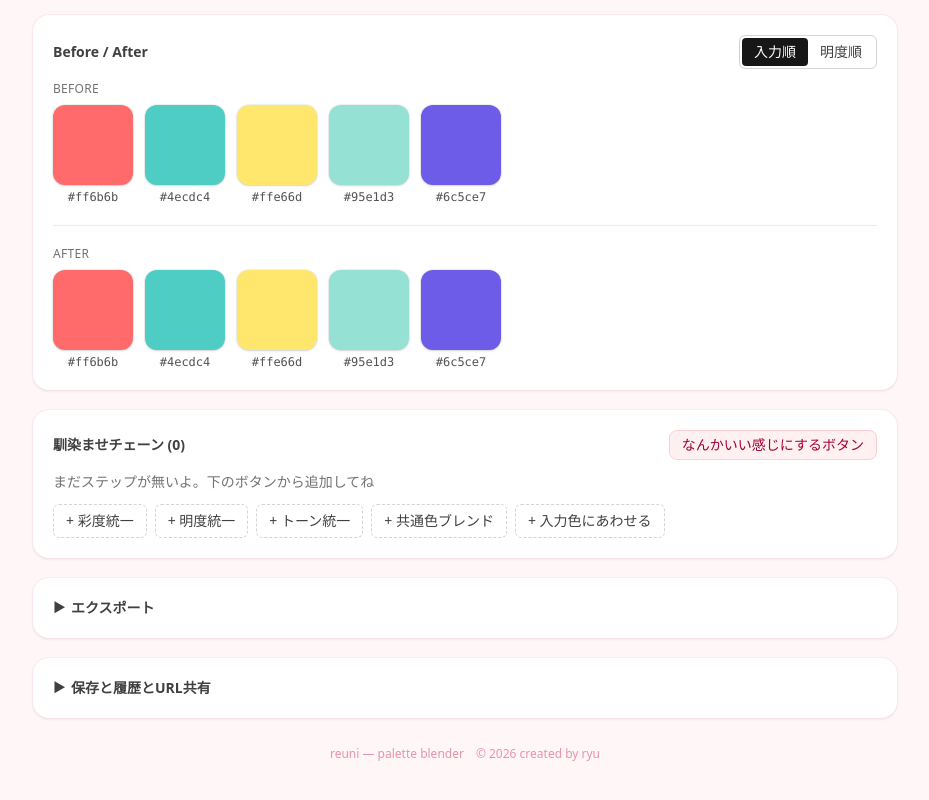
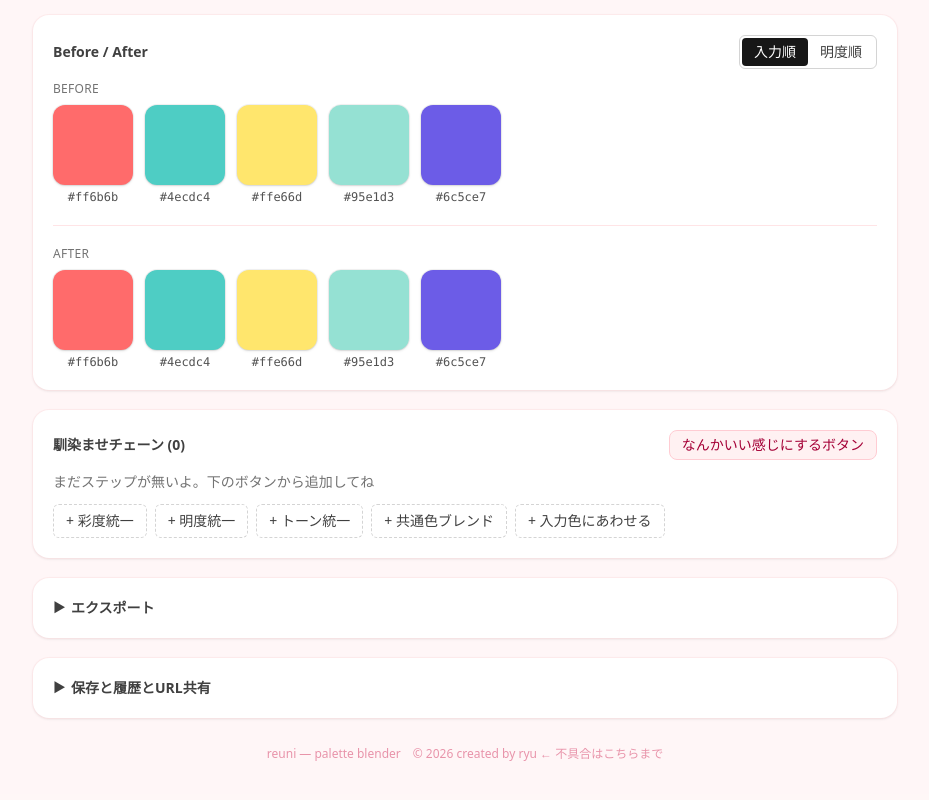
Before and after one commit to ryu1-1uyr/reuni, a React (Vite) app: page / in a window 1280 px wide. Shown: the part 477-1277 px from the top of the page, without its empty margins (175-1104 px from the left). Built offline with nearby package versions, Linux system fonts and the light colour scheme; a web font is replaced by a local one.

Commit message:
コピーライトをリンクにする

```diff
--- a/src/App.tsx
+++ b/src/App.tsx
@@ -177,7 +177,18 @@ function App() {
 
         <footer className="flex flex-wrap items-center justify-center gap-x-3 gap-y-1 pt-2 text-center text-xs text-rose-700/40">
           <span>reuni — palette blender</span>
-          <span>© 2026 created by ryu</span>
+          <span>
+            © 2026 created by{" "}
+            <a
+              href="https://x.com/reu_00_00"
+              target="_blank"
+              rel="noopener noreferrer"
+              className="hover:underline"
+            >
+              ryu
+            </a>{" "}
+            ← 不具合はこちらまで
+          </span>
         </footer>
       </div>
     </div>
```
